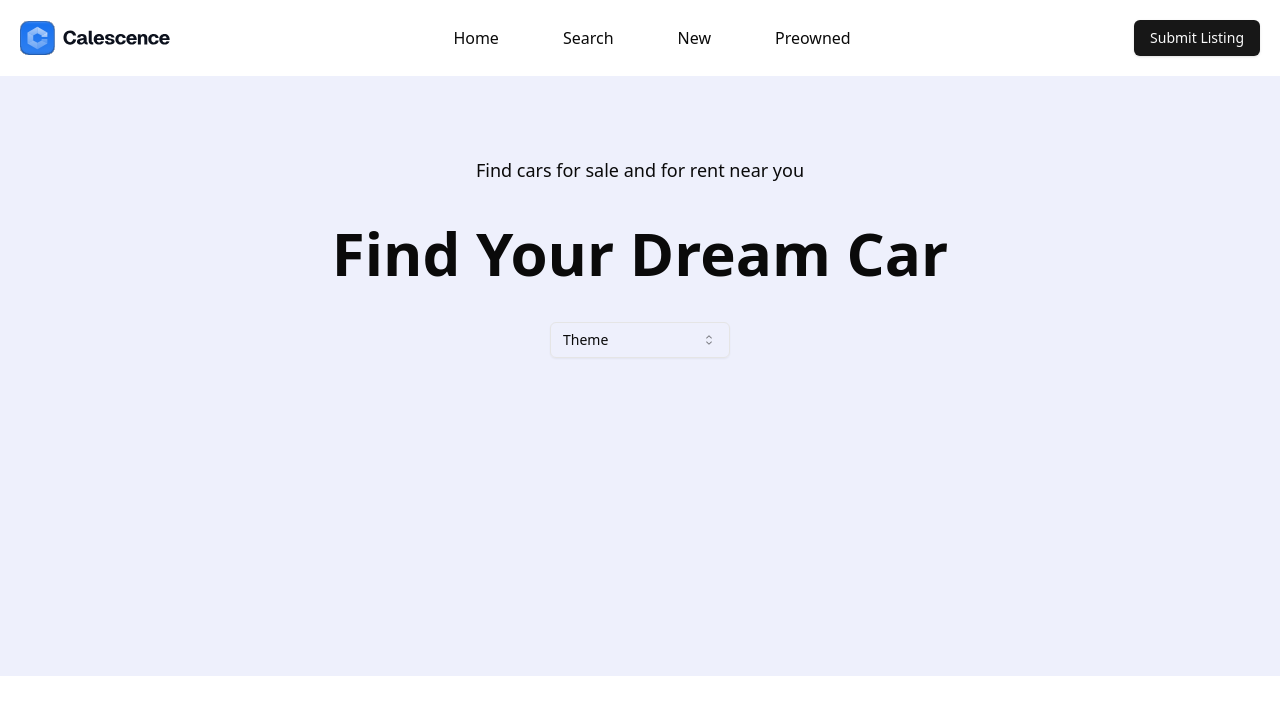
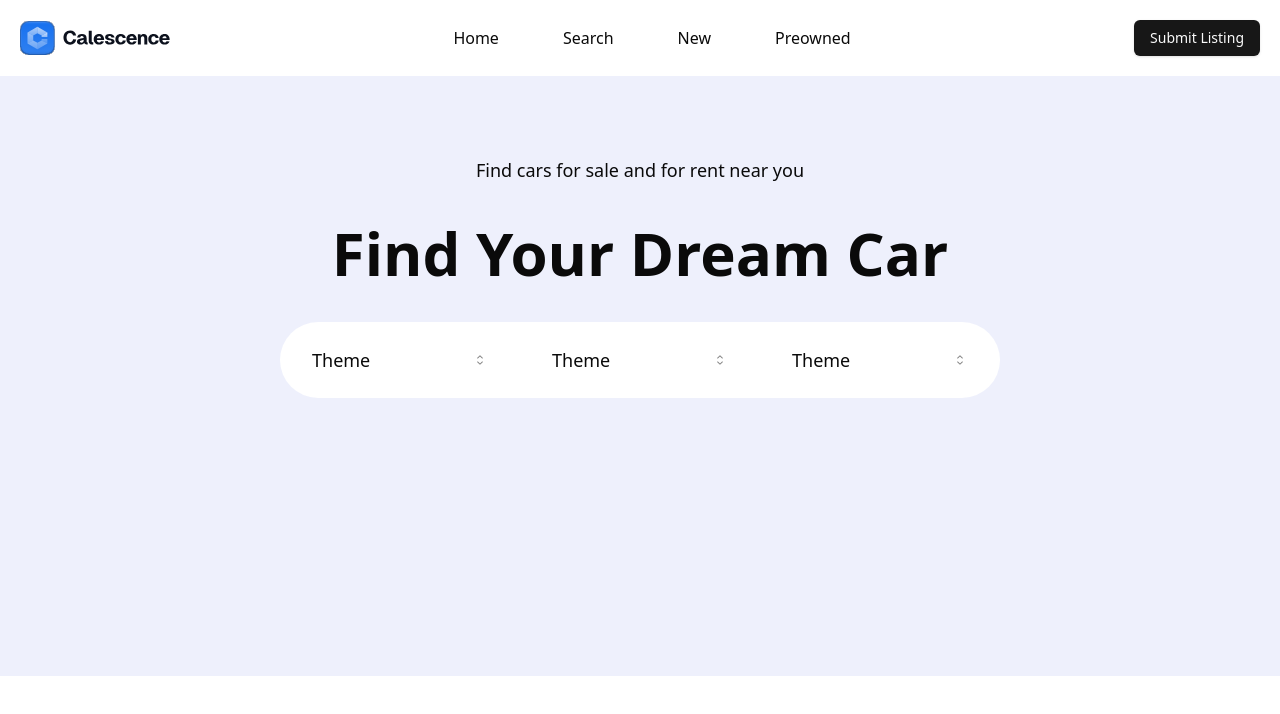
Before and after one commit to Santii05-C/car-app, a React (Vite) app: page / in a window 1280 px wide. Shown: the top 714 px of the page. Built offline with nearby package versions, Linux system fonts and the light colour scheme; no server answers.

Commit message:
last commit

```diff
--- a/package.json
+++ b/package.json
@@ -13,6 +13,7 @@
     "@clerk/clerk-react": "^5.4.5",
     "@radix-ui/react-icons": "^1.3.0",
     "@radix-ui/react-select": "^2.1.1",
+    "@radix-ui/react-separator": "^1.1.0",
     "@radix-ui/react-slot": "^1.1.0",
     "class-variance-authority": "^0.7.0",
     "clsx": "^2.1.1",
--- a/src/components/Search.jsx
+++ b/src/components/Search.jsx
@@ -8,9 +8,31 @@
 
 function Search() {
   return (
-    <div>
+    <div className="p-2 md:p-5 bg-white rounded-md md:rounded-full flex-col md:flex md:flex-row gap-10 px-5 items-center w-[60%] ">
       <Select>
-        <SelectTrigger className="w-[180px]">
+        <SelectTrigger className=" outline-none md:border-none w-full shadow-none text-lg">
+          <SelectValue placeholder="Theme" />
+        </SelectTrigger>
+        <SelectContent>
+          <SelectItem value="light">Light</SelectItem>
+          <SelectItem value="dark">Dark</SelectItem>
+          <SelectItem value="system">System</SelectItem>
+        </SelectContent>
+      </Select>
+
+      <Select>
+        <SelectTrigger className=" outline-none md:border-none w-full shadow-none text-lg">
+          <SelectValue placeholder="Theme" />
+        </SelectTrigger>
+        <SelectContent>
+          <SelectItem value="light">Light</SelectItem>
+          <SelectItem value="dark">Dark</SelectItem>
+          <SelectItem value="system">System</SelectItem>
+        </SelectContent>
+      </Select>
+
+      <Select>
+        <SelectTrigger className=" outline-none md:border-none w-full shadow-none text-lg">
           <SelectValue placeholder="Theme" />
         </SelectTrigger>
         <SelectContent>
--- /dev/null
+++ b/src/components/ui/separator.jsx
@@ -0,0 +1,23 @@
+import * as React from "react"
+import * as SeparatorPrimitive from "@radix-ui/react-separator"
+
+import { cn } from "@/lib/utils"
+
+const Separator = React.forwardRef((
+  { className, orientation = "horizontal", decorative = true, ...props },
+  ref
+) => (
+  <SeparatorPrimitive.Root
+    ref={ref}
+    decorative={decorative}
+    orientation={orientation}
+    className={cn(
+      "shrink-0 bg-border",
+      orientation === "horizontal" ? "h-[1px] w-full" : "h-full w-[1px]",
+      className
+    )}
+    {...props} />
+))
+Separator.displayName = SeparatorPrimitive.Root.displayName
+
+export { Separator }
```
Also changed, not shown: 1 other file (tests, documents, lock files or other folders).
